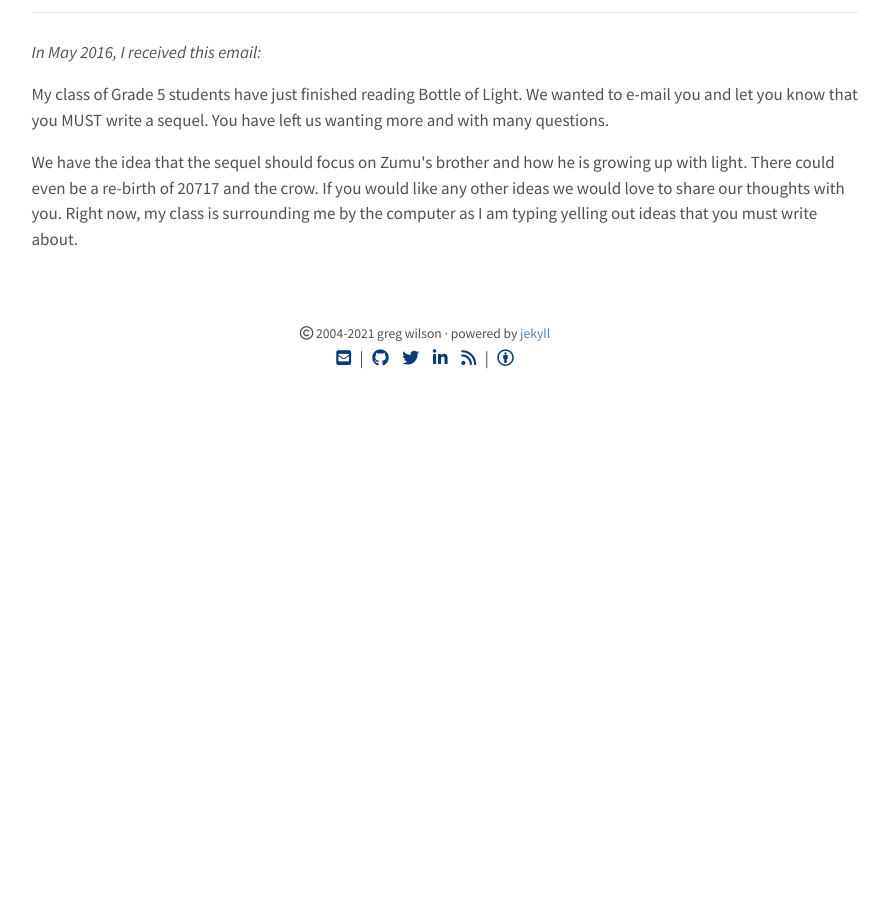
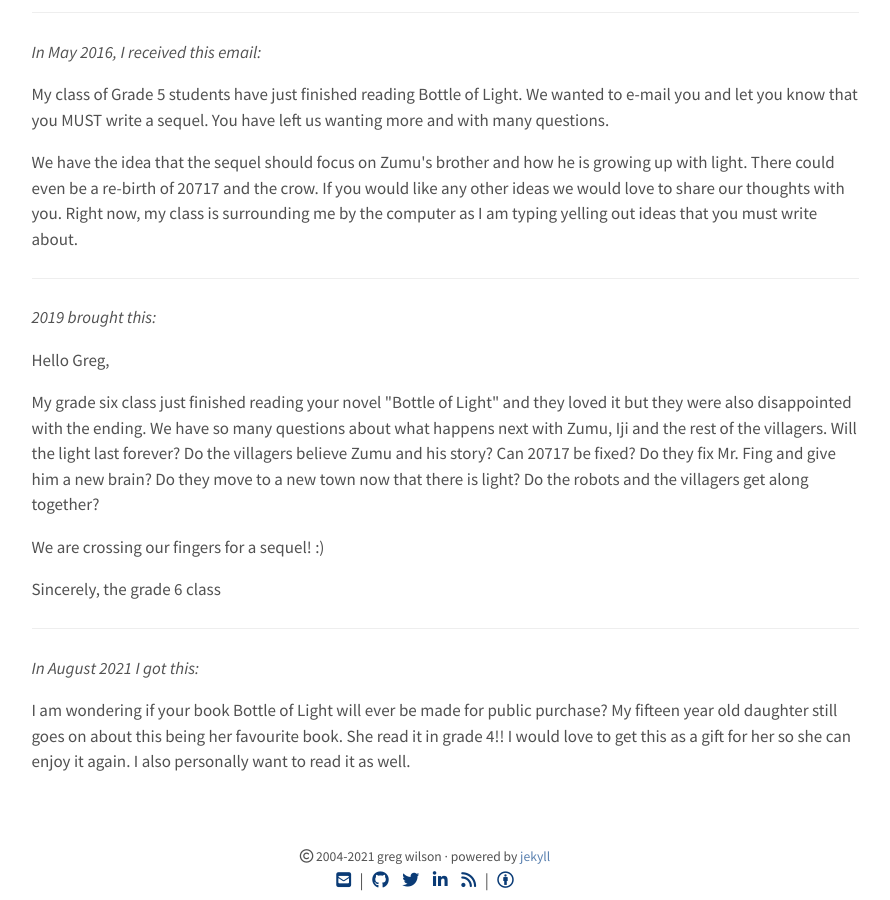
Before and after one commit to gvwilson/sensibleadventures, a Jekyll site: the page built from bottle-of-light/bottle-of-light.html, in a window 1280 px wide and 900 px high, scrolled down 2327 px. Shown: the whole window, without its empty margins (215-1105 px from the left). Built offline with Jekyll 4.4.1, drawn with Linux system fonts in a browser that asks for light colours; nearby versions of some CDN libraries; before the commit the page ends 2732 px from its top, so only the background shows below that; some of the changed text lies outside the part shown.

Commit message:
Another note about BoL

```diff
--- a/bottle-of-light/bottle-of-light.html
+++ b/bottle-of-light/bottle-of-light.html
@@ -140,3 +140,41 @@
   me by the computer as I am typing yelling out ideas that you must
   write about.
 </p>
+
+<hr/>
+
+<p><em>2019 brought this:</em></p>
+
+<p>Hello Greg,</p>
+
+  <p>
+    My grade six class just finished reading your novel "Bottle of Light" and they loved it
+    but they were also disappointed with the ending.
+    We have so many questions about what happens next with Zumu, Iji and the rest of the villagers.
+    Will the light last forever?
+    Do the villagers believe Zumu and his story?
+    Can 20717 be fixed?
+    Do they fix Mr. Fing and give him a new brain?
+    Do they move to a new town now that there is light?
+    Do the robots and the villagers get along together?
+  </p>
+
+  <p>
+    We are crossing our fingers for a sequel! :)
+  </p>
+
+  <p>
+    Sincerely, the grade 6 class
+  </p>
+
+<hr/>
+
+<p><em>In August 2021 I got this:</em></p>
+
+<p>
+  I am wondering if your book Bottle of Light will ever be made for public purchase?
+  My fifteen year old daughter still goes on about this being her favourite book.
+  She read it in grade 4!!
+  I would love to get this as a gift for her so she can enjoy it again.
+  I also personally want to read it as well.
+</p>
```
Also changed, not shown: other parts of bottle-of-light/bottle-of-light.html (+1 -1 lines).
